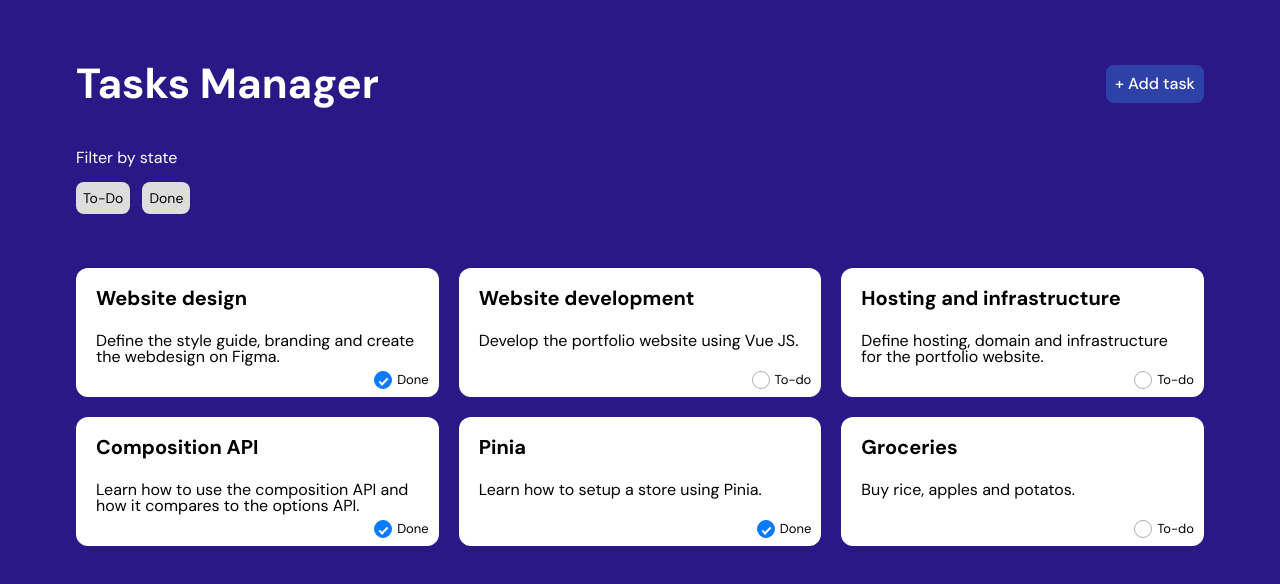
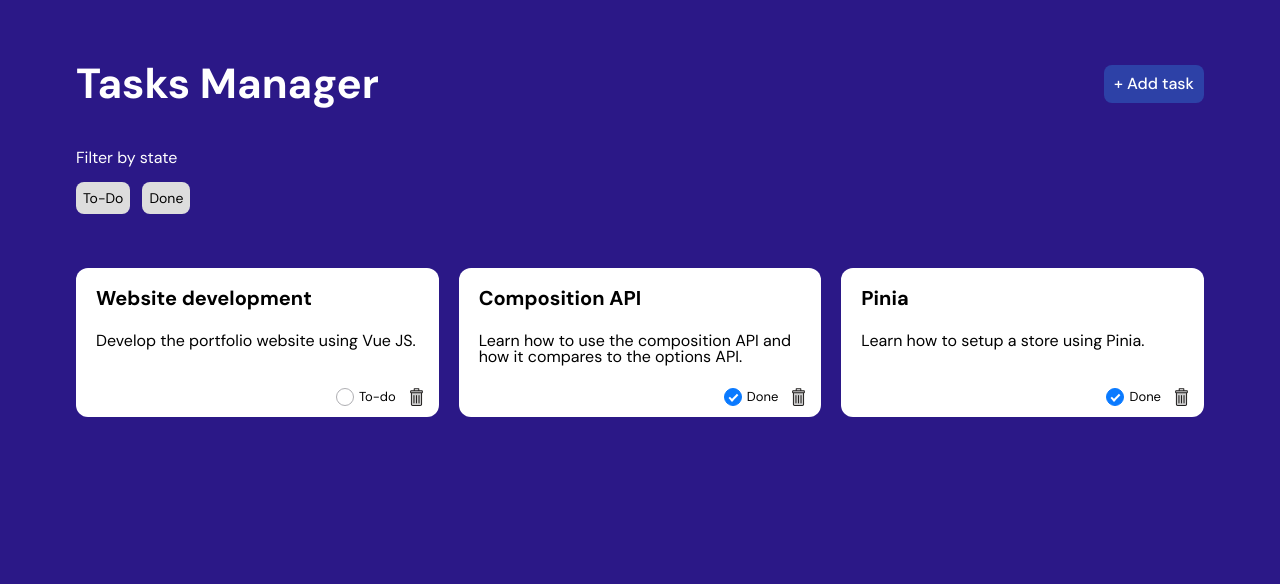
Before and after one commit to SalehOglu/tasks-manager, a Vue app: page / in a window 1280 px wide. Shown: the top 584 px of the page. Built offline with nearby package versions, Linux system fonts and the light colour scheme.

Commit message:
localstorage

```diff
--- a/src/App.vue
+++ b/src/App.vue
@@ -7,6 +7,11 @@
 import { useTaskStore } from "@/stores/tasks";
 
 const store = useTaskStore();
+
+store.$subscribe((mutation, state) => {
+  // persist the whole state to the local storage whenever it changes
+  localStorage.setItem("tasks", JSON.stringify(state.tasks));
+});
 </script>
 
 <template>
@@ -39,7 +44,11 @@
   display: flex;
   justify-content: space-between;
   align-items: center;
-
+  @media (max-width: 600px) {
+    flex-direction: column;
+    flex-wrap: wrap;
+    gap: 30px;
+  }
   .header-side {
     display: flex;
     align-items: center;
@@ -51,10 +60,14 @@
       line-height: 47px;
       letter-spacing: 0em;
       text-align: left;
+      @media (max-width: 600px) {
+        text-align: center;
+      }
     }
 
     .secondary {
       margin-left: 12px;
+      width: 100px;
     }
   }
 }
--- a/src/assets/main.css
+++ b/src/assets/main.css
@@ -11,6 +11,12 @@
   color: #fff;
   height: 100%;
   padding: 60px;
+}
+
+@media (max-width: 600px) {
+  body {
+    padding: 40px 20px;
+  }
 }
 
 .container {
@@ -44,9 +50,17 @@
   color: var(--white-color);
 }
 
+.btn.secondary:hover {
+  background-color: #2a3da0;
+}
+
 .btn.gray {
   background-color: var(--gray-color);
   color: var(--black-color);
+}
+
+.btn.gray:hover {
+  background-color: #e0d9d9;
 }
 
 .close-btn {
--- a/src/components/FilterTasks.vue
+++ b/src/components/FilterTasks.vue
@@ -65,6 +65,9 @@
       border-radius: 8px;
       cursor: pointer;
       user-select: none;
+      &:hover {
+        background-color: #fff;
+      }
       &.selected {
         background-color: #e42c5f;
         color: var(--white-color);
--- a/src/components/Task.vue
+++ b/src/components/Task.vue
@@ -1,4 +1,6 @@
 <script setup>
+import deleteBtn from "./modal/deleteBtn.vue";
+
 import { useTaskStore } from "@/stores/tasks";
 
 const store = useTaskStore();
@@ -13,12 +15,15 @@
     <h3>{{ task.name }}</h3>
     <p>{{ task.description }}</p>
     <div class="task-check">
+      <div class="form">
         <input
           type="checkbox"
           :checked="task.completed"
           @click="store.toggleComplete(task.id)"
         />
         <label>{{ task.completed ? "Done" : "To-do" }} </label>
+      </div>
+      <delete-btn @click="store.deleteTask(task.id)"></delete-btn>
     </div>
   </div>
 </template>
@@ -29,7 +34,7 @@
   flex-direction: column;
   background-color: var(--white-color);
   color: var(--black-color);
-  padding: 20px;
+  padding: 20px 20px 40px;
   border-radius: 12px;
   position: relative;
 
@@ -53,11 +58,17 @@
 
   .task-check {
     display: flex;
+    gap: 8px;
     align-items: center;
     justify-content: center;
     position: absolute;
     bottom: 8px;
     right: 10px;
+    .form {
+      display: flex;
+      align-items: center;
+      justify-content: center;
+    }
 
     label {
       font-size: 13px;
--- a/src/components/modal/ModalWindow.vue
+++ b/src/components/modal/ModalWindow.vue
@@ -9,7 +9,6 @@
   <div class="modal-wrapper" aria-modal="true" role="dialog" tabindex="-1">
     <div class="inner">
       <CloseBtn @click="store.closeModal" />
-
       <slot></slot>
     </div>
   </div>
--- /dev/null
+++ b/src/components/modal/deleteBtn.vue
@@ -0,0 +1,39 @@
+<template>
+  <div class="deleteTask" title="Delete task" @click="$emit('delete')">
+    <svg
+      xmlns="http://www.w3.org/2000/svg"
+      width="25px"
+      height="25px"
+      viewBox="0 0 1024 1024"
+      class="icon"
+      version="1.1"
+    >
+      <path
+        d="M667.8 362.1H304V830c0 28.2 23 51 51.3 51h312.4c28.4 0 51.4-22.8 51.4-51V362.2h-51.3z"
+        fill="#CCCCCC"
+      />
+      <path
+        d="M750.3 295.2c0-8.9-7.6-16.1-17-16.1H289.9c-9.4 0-17 7.2-17 16.1v50.9c0 8.9 7.6 16.1 17 16.1h443.4c9.4 0 17-7.2 17-16.1v-50.9z"
+        fill="#CCCCCC"
+      />
+      <path
+        d="M733.3 258.3H626.6V196c0-11.5-9.3-20.8-20.8-20.8H419.1c-11.5 0-20.8 9.3-20.8 20.8v62.3H289.9c-20.8 0-37.7 16.5-37.7 36.8V346c0 18.1 13.5 33.1 31.1 36.2V830c0 39.6 32.3 71.8 72.1 71.8h312.4c39.8 0 72.1-32.2 72.1-71.8V382.2c17.7-3.1 31.1-18.1 31.1-36.2v-50.9c0.1-20.2-16.9-36.8-37.7-36.8z m-293.5-41.5h145.3v41.5H439.8v-41.5z m-146.2 83.1H729.5v41.5H293.6v-41.5z m404.8 530.2c0 16.7-13.7 30.3-30.6 30.3H355.4c-16.9 0-30.6-13.6-30.6-30.3V382.9h373.6v447.2z"
+        fill="#211F1E"
+      />
+      <path
+        d="M511.6 798.9c11.5 0 20.8-9.3 20.8-20.8V466.8c0-11.5-9.3-20.8-20.8-20.8s-20.8 9.3-20.8 20.8v311.4c0 11.4 9.3 20.7 20.8 20.7zM407.8 798.9c11.5 0 20.8-9.3 20.8-20.8V466.8c0-11.5-9.3-20.8-20.8-20.8s-20.8 9.3-20.8 20.8v311.4c0.1 11.4 9.4 20.7 20.8 20.7zM615.4 799.6c11.5 0 20.8-9.3 20.8-20.8V467.4c0-11.5-9.3-20.8-20.8-20.8s-20.8 9.3-20.8 20.8v311.4c0 11.5 9.3 20.8 20.8 20.8z"
+        fill="#211F1E"
+      />
+    </svg>
+  </div>
+</template>
+<style lang="scss" scoped>
+.deleteTask {
+  cursor: pointer;
+  svg {
+    &:hover {
+      transform: scale(1.1);
+    }
+  }
+}
+</style>
--- a/src/stores/tasks.js
+++ b/src/stores/tasks.js
@@ -2,48 +2,31 @@
 import { reactive, ref, computed } from 'vue';
 
 export const useTaskStore = defineStore('tasks', () => {
-    const tasks = reactive([
-    {
-        name: "Website design",
-        description:
-        "Define the style guide, branding and create the webdesign on Figma.",
-        completed: true,
-        id: 1,
-    },
+    const defaultTasks = [
     {
         name: "Website development",
         description: "Develop the portfolio website using Vue JS.",
         completed: false,
-        id: 2,
-    },
-    {
-        name: "Hosting and infrastructure",
-        description:
-        "Define hosting, domain and infrastructure for the portfolio website.",
-        completed: false,
-        id: 3,
+        id: 1,
     },
     {
         name: "Composition API",
         description:
         "Learn how to use the composition API and how it compares to the options API.",
         completed: true,
-        id: 4,
+        id: 2,
     },
     {
         name: "Pinia",
         description: "Learn how to setup a store using Pinia.",
         completed: true,
-        id: 5,
+        id: 3,
     },
-    {
-        name: "Groceries",
-        description: "Buy rice, apples and potatos.",
-        completed: false,
-        id: 6,
-    },
-    ]);
+    ];
 
+    const storedTasks = localStorage.getItem('tasks');
+
+    const tasks = reactive(storedTasks ? JSON.parse(storedTasks) : defaultTasks);
     let filterTasks = ref("");
 
     const filterFunction = computed(() => {
@@ -88,7 +71,7 @@
         if (newTask.name && newTask.description) {
             tasks.push({
             // id: Math.floor(Math.random() * 1000000),
-            id: Math.max(...tasks.map((task) => task.id)) + 1,
+            id: tasks.length ? Math.max(...tasks.map((task) => task.id)) + 1 : 1,
             completed: false,
             name: newTask.name,
             description: newTask.description,
@@ -96,11 +79,18 @@
             newTask.name = '';
             newTask.description = '';
             showError.value = false;
-            modalActive.value = false;
+            closeModal();
         } else {
             showError.value = true;
         }
     }
 
-  return { tasks, filterTasks, filterFunction, setFilter, toggleComplete, showError, newTask, addNewTask, modalActive, openModal, closeModal}
+    function deleteTask(id) {
+         const index = tasks.findIndex(task => task.id === id);
+        if (index !== -1) {
+            tasks.splice(index, 1);
+        }
+    }
+
+  return { tasks, filterTasks, filterFunction, setFilter, toggleComplete, showError, newTask, addNewTask, modalActive, openModal, closeModal, deleteTask};
 })
```
Also changed, not shown: 5 other files (tests, documents, lock files or other folders). Lines whose indentation alone changed are shown as unchanged.
